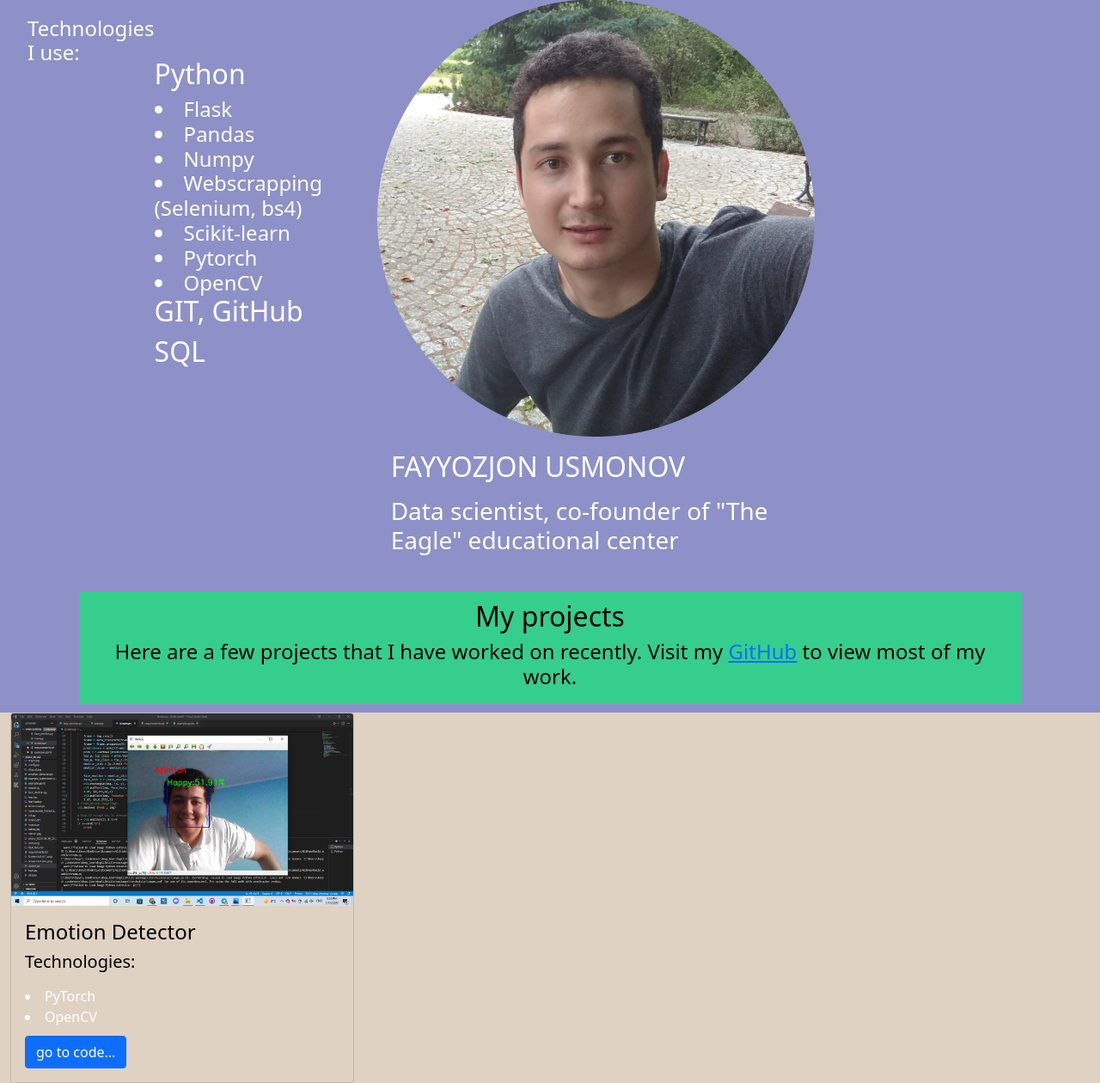
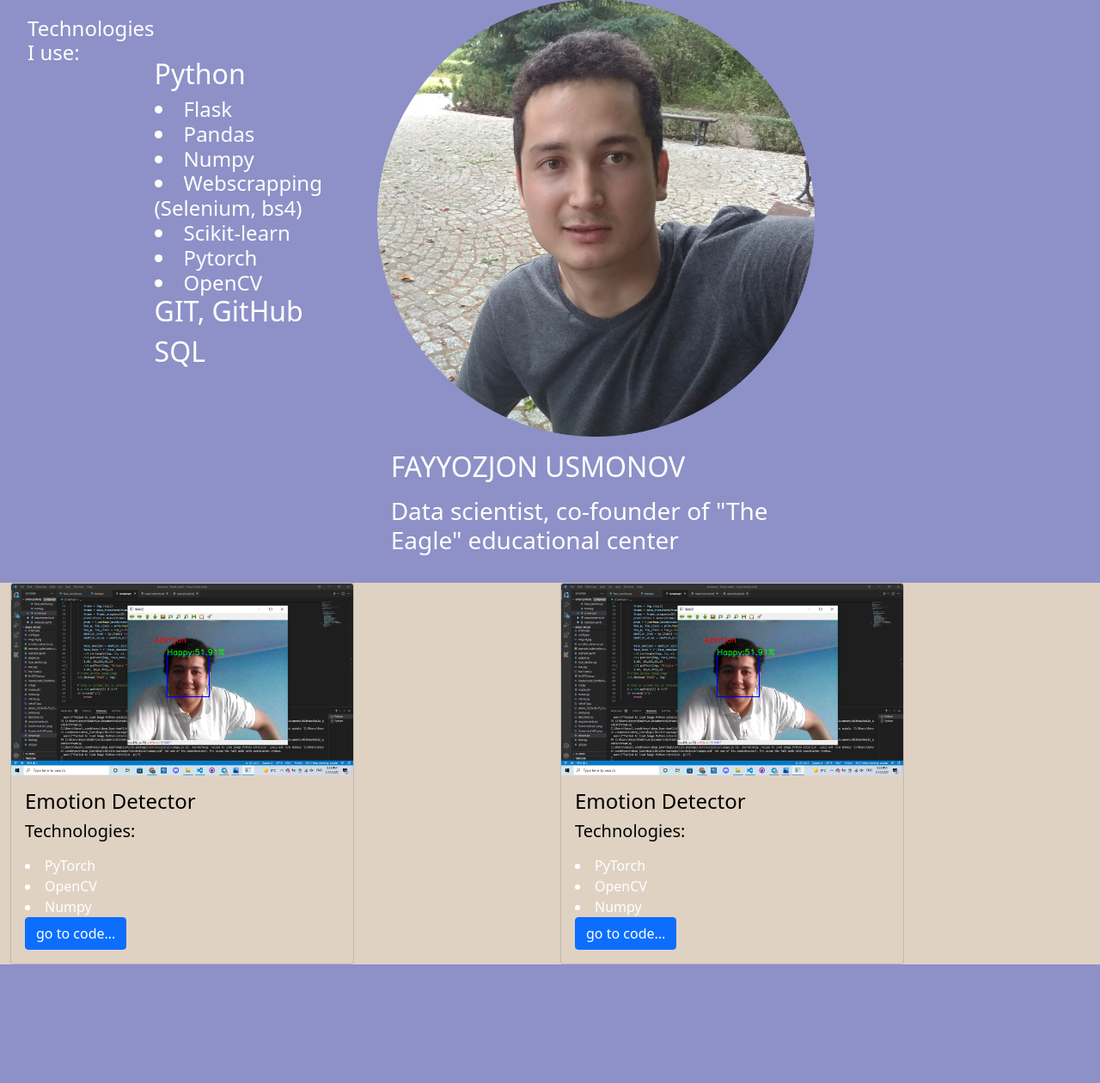
Before and after one commit to fayyoz24/Flask_Django_projects, a Flask app: page / in a window 1280 px wide. Shown: the part 143-1403 px from the top of the page at 86% size. After the commit the page ends 1265 px from the top, so only its background shows below. Run offline with Flask 2, Linux system fonts and the light colour scheme.

Commit message:
Update projects.html

```diff
--- a/D4/templates/components/projects.html
+++ b/D4/templates/components/projects.html
@@ -1,24 +1,92 @@
 {% macro project() -%}
 <!-- <div class="container-fluid"> -->
-<div class="container">
+<!-- <div class="container">
     <div class="ab" style="background-color: #35CE8D; color: black; text-align: center; margin: 10px; padding: 10px;">
         <h2>My projects</h2>
         <h4>Here are a few projects that I have worked on recently. Visit my <a href="github.com/fayyoz24">GitHub</a> to view most of my work.</h4>
     </div>
 </div>
+
+
 <div class="container-fluid" style="background-color: #E0D2C3;">
+<div class="card-group">
+    <div class="card">
+      <img src="..." class="card-img-top" alt="...">
+      <div class="card-body">
+        <h5 class="card-title">Card title</h5>
+        <p class="card-text">This is a wider card with supporting text below as a natural lead-in to additional content. This content is a little bit longer.</p>
+        <p class="card-text"><small class="text-muted">Last updated 3 mins ago</small></p>
+      </div>
+    </div>
+    <div class="card">
+      <img src="..." class="card-img-top" alt="...">
+      <div class="card-body">
+        <h5 class="card-title">Card title</h5>
+        <p class="card-text">This card has supporting text below as a natural lead-in to additional content.</p>
+        <p class="card-text"><small class="text-muted">Last updated 3 mins ago</small></p>
+      </div>
+    </div>
+    <div class="card">
+      <img src="..." class="card-img-top" alt="...">
+      <div class="card-body">
+        <h5 class="card-title">Card title</h5>
+        <p class="card-text">This is a wider card with supporting text below as a natural lead-in to additional content. This card has even longer content than the first to show that equal height action.</p>
+        <p class="card-text"><small class="text-muted">Last updated 3 mins ago</small></p>
+      </div>
+    </div>
+  </div>
+</div> -->
+
+
+
+
+
+
+
+
+
+
+
+
+
+
+
+
+
+<div class="container-fluid" style="background-color: #E0D2C3;">
+<div class="row">
+<div class="col-sm-6">
     <div class="card" style="width:400px; background-color: #E0D2C3;">
         <img class="card-img-top" src="{{ url_for('static', filename='azimjon.png') }}" alt="Card image">
         <div class="card-body">
           <h4 class="card-title" style="color:black">Emotion Detector</h4>
           <h5 class="card-title" style="color:black">Technologies:</h5>
-          <div class="mt-3 flex-col space-y-2 list-none text-lg text-gray-800" style="padding-bottom: 10px; margin-top: 10px;">
+          <div class="mt-3 flex-col space-y-2 list-none text-lg text-gray-800">
               <li>PyTorch</li>
               <li>OpenCV</li>
+              <li>Numpy</li>
+          </div>
+          <a href="https://github.com/fayyoz24/Build_week3" class="btn btn-primary">go to code...</a>
+        </div>
+    </div>
+</div>
+
+<div class="col-sm-6">
+    <div class="card" style="width:400px; background-color: #E0D2C3;">
+        <img class="card-img-top" src="{{ url_for('static', filename='azimjon.png') }}" alt="Card image">
+        <div class="card-body">
+          <h4 class="card-title" style="color:black">Emotion Detector</h4>
+          <h5 class="card-title" style="color:black">Technologies:</h5>
+          <div class="mt-3 flex-col space-y-2 list-none text-lg text-gray-800">
+              <li>PyTorch</li>
+              <li>OpenCV</li>
+              <li>Numpy</li>
           </div>
           <a href="https://github.com/fayyoz24/Build_week3" class="btn btn-primary">go to code...</a>
         </div>
       </div>
 </div>
-<!-- </div>  -->
+</div>
+</div>
+</div>
 {%- endmacro %}
```
